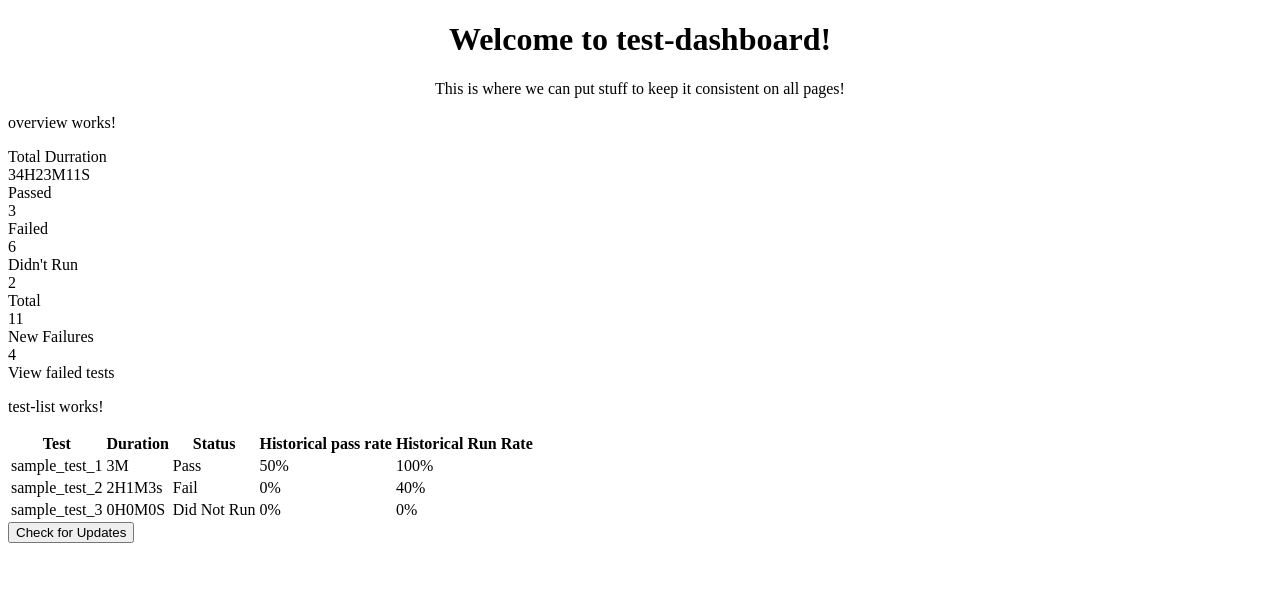
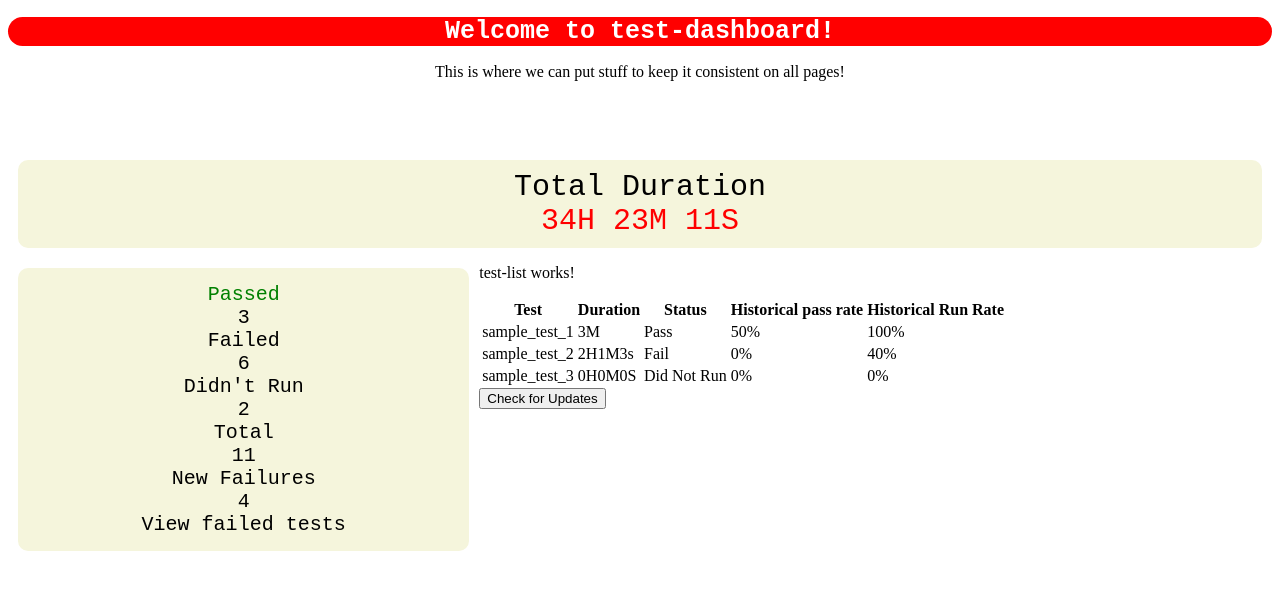
Before and after one commit to Alexandria-Davis/test-dashboard, an Angular app in the folder test-dashboard/: page / in a window 1280 px wide. Shown: the top 590 px of the page. Built offline with nearby package versions, Linux system fonts and the light colour scheme.

Commit message:
first CSS update

```diff
--- a/test-dashboard/src/app/app.component.scss
+++ b/test-dashboard/src/app/app.component.scss
@@ -0,0 +1,7 @@
+h1{
+  background-color: red;
+  font-family: monospace;
+  font-size: 25px;
+  color: white;
+  border-radius: 100px;
+}
--- a/test-dashboard/src/app/overview/overview.component.html
+++ b/test-dashboard/src/app/overview/overview.component.html
@@ -2,16 +2,16 @@
   overview works!
 </p>
 <div class="durration_box">
-  <div class="label">Total Durration</div>
+  <div class="label">Total Duration</div>
   <div class="durration">{{durration}}</div>
 </div>
 <div class="statarea">
   <div class="statbox">
-    <div class="label">Passed</div>
+    <div class="label"id="pass">Passed</div>
     <div class="numbox">{{ passed }}</div>
   </div>
   <div class="statbox">
-    <div class="label">Failed</div>
+    <div class="label"id="fail">Failed</div>
     <div class="numbox">{{ failed }}</div>
   </div>
   <div class="statbox">
--- a/test-dashboard/src/app/overview/overview.component.scss
+++ b/test-dashboard/src/app/overview/overview.component.scss
@@ -0,0 +1,46 @@
+.statarea{
+  background-color: beige;
+  font-size: 20px;
+  text-align: center;
+  color: black;
+  margin: 10px;
+  padding: 15px;
+  position: 20px;
+  font-family: monospace;
+  border-radius: 10px;
+  display: inline-grid;
+  float: left;
+  width: 33.33%;
+}
+p {
+  font-size: 25px;
+  font-weight: bold;
+  text-align: center;
+  color: black;
+  font-family: monospace;
+  visibility: hidden;
+}
+body{
+  background-color: #ffcccc;
+  font-family: monospace;
+}
+.numbox {
+  color: black;
+}
+.durration_box {
+  font-size: 30px;
+  color: black;
+  font-family: monospace;
+  text-align: center;
+  padding: 10px;
+  background-color: beige;
+  border-radius: 10px;
+  margin: 10px;
+}
+.durration{
+  letter-spacing: normal;
+  color: red;
+}
+#pass {
+  color: green;
+}
--- a/test-dashboard/src/app/overview/overview.component.ts
+++ b/test-dashboard/src/app/overview/overview.component.ts
@@ -22,7 +22,7 @@ export class OverviewComponent implements OnInit {
     this.no_run = 2;
     this.total = this.passed + this.failed + this.no_run;
     this.new_fail = 4;
-    this.durration = "34H23M11S";
+    this.durration = "34H 23M 11S";
     /*End Temp Data*/
   }
 
--- a/test-dashboard/src/app/project-page/project-page.component.scss
+++ b/test-dashboard/src/app/project-page/project-page.component.scss
@@ -0,0 +1,5 @@
+p {
+  font-size: 30px;
+  text-align: center;
+  background-color: red;
+}
```
